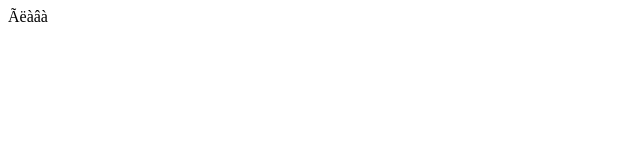
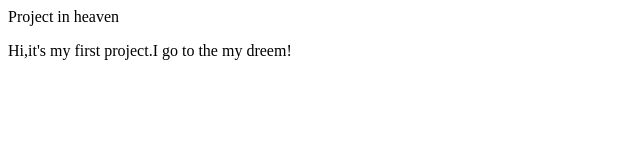
Before and after one commit to YuniyProgramist/dzshkola228.github.io, a plain HTML site: page index.html in a window 1280 px wide. Shown: the whole page, without its empty margins (0-640 px from the left). Drawn offline with Linux system fonts and the light colour scheme.

Commit message:
Update index.html

```diff
--- a/index.html
+++ b/index.html
@@ -1,8 +1,9 @@
 <html>
 <head>
-<title> Oh my god </title>
+<title> Fuck you </title>
 </head>
 <body>
-<p>Ãëàâà
+  <c1>Project in heaven </c1>
+<p>Hi,it's my first project.I go to the my dreem!
 </body>
 </html>
```
